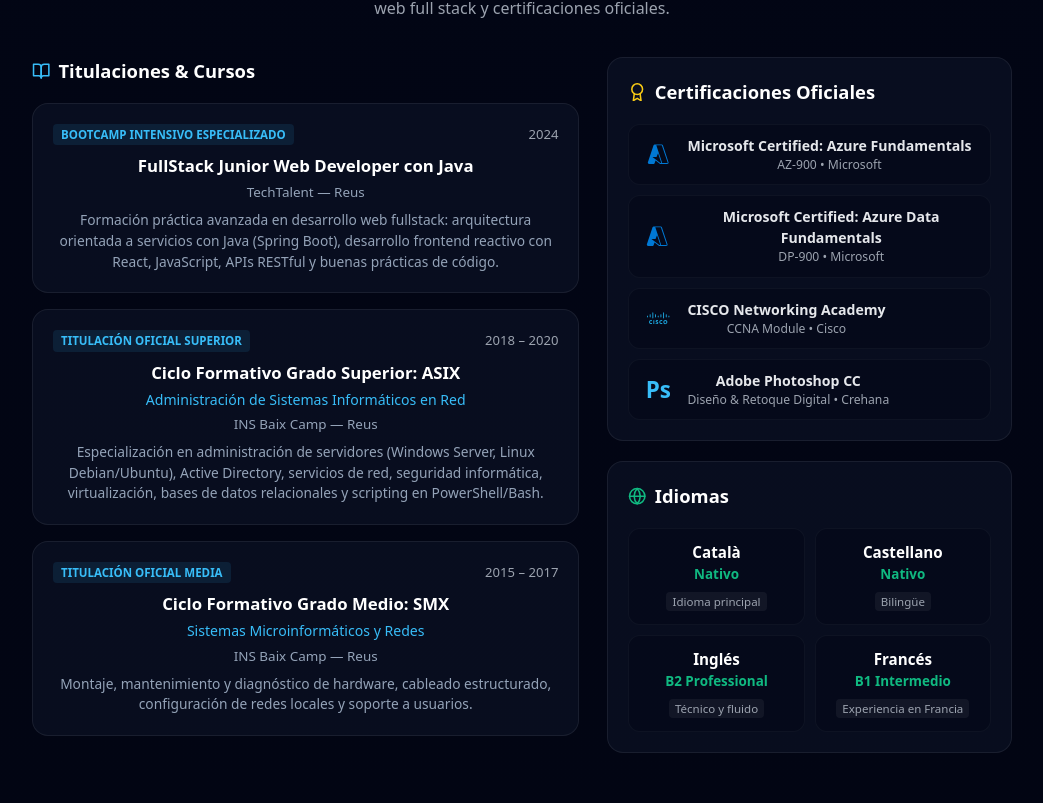
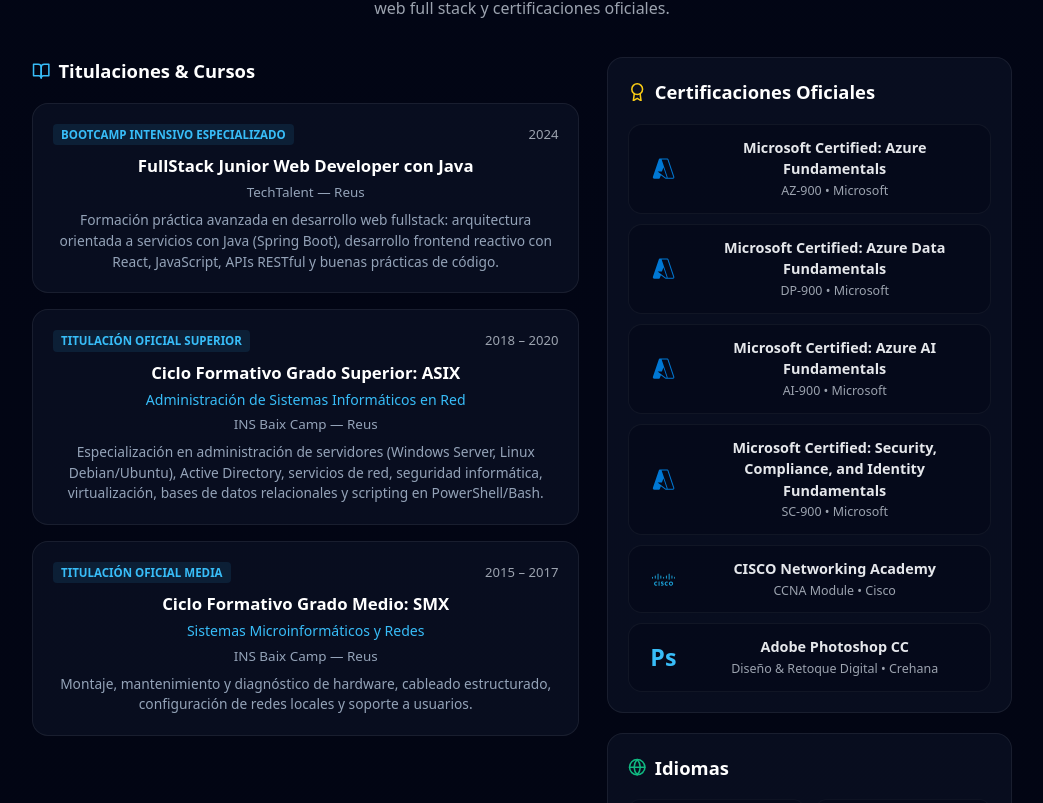
Before and after one commit to KillianTR/Portfolio, a React (Vite) app: page / in a window 1280 px wide. Shown: the part 5157-5960 px from the top of the page, without its empty margins (118-1161 px from the left). Built offline with nearby package versions, Linux system fonts and the light colour scheme.

Commit message:
feat: add 4 Microsoft certifications, center certificate card text, and set Catalan language name in Spanish mode

```diff
--- a/src/components/Education.jsx
+++ b/src/components/Education.jsx
@@ -77,6 +77,18 @@
     icon: <VscAzure style={{ color: "#0078d4" }} />,
   },
   {
+    name: "Microsoft Certified: Azure AI Fundamentals",
+    code: "AI-900",
+    issuer: "Microsoft",
+    icon: <VscAzure style={{ color: "#0078d4" }} />,
+  },
+  {
+    name: "Microsoft Certified: Security, Compliance, and Identity Fundamentals",
+    code: "SC-900",
+    issuer: "Microsoft",
+    icon: <VscAzure style={{ color: "#0078d4" }} />,
+  },
+  {
     name: "CISCO Networking Academy",
     code: "CCNA Module",
     issuer: "Cisco",
@@ -92,7 +104,7 @@
 
 const languagesData = {
   es: [
-    { name: "Català", level: "Nativo", badge: "Idioma principal" },
+    { name: "Catalán", level: "Nativo", badge: "Idioma principal" },
     { name: "Castellano", level: "Nativo", badge: "Bilingüe" },
     { name: "Inglés", level: "B2 Professional", badge: "Técnico y fluido" },
     { name: "Francés", level: "B1 Intermedio", badge: "Experiencia en Francia" },
--- a/src/styles.css
+++ b/src/styles.css
@@ -1768,35 +1768,49 @@
 .cert-item {
   display: flex;
   align-items: center;
-  gap: 12px;
-  padding: 10px 12px;
-  border-radius: 12px;
+  gap: 14px;
+  padding: 12px 16px;
+  border-radius: 14px;
   background: rgba(2, 6, 23, 0.5);
-  border: 1px solid rgba(255, 255, 255, 0.04);
+  border: 1px solid rgba(255, 255, 255, 0.05);
+  transition: all 0.2s ease;
+}
+
+.cert-item:hover {
+  border-color: rgba(56, 189, 248, 0.3);
+  transform: translateY(-1px);
 }
 
 .cert-icon-wrap {
-  font-size: 1.4rem;
+  font-size: 1.45rem;
   display: flex;
   align-items: center;
   justify-content: center;
-  width: 34px;
+  width: 36px;
+  min-width: 36px;
+  flex-shrink: 0;
 }
 
 .cert-details {
   display: flex;
   flex-direction: column;
+  align-items: center;
+  text-align: center;
+  flex: 1;
 }
 
 .cert-name {
-  font-size: 0.88rem;
+  font-size: 0.9rem;
   font-weight: 600;
   color: #e5e7eb;
+  text-align: center;
 }
 
 .cert-meta {
-  font-size: 0.76rem;
+  font-size: 0.78rem;
   color: #9ca3af;
+  text-align: center;
+  margin-top: 2px;
 }
 
 .languages-grid {
@@ -3252,3 +3266,12 @@
 [data-theme="light"] .nav-btn-text::after {
   background: #0284c7;
 }
+
+[data-theme="light"] .cert-item {
+  background: #f8fafc;
+  border-color: #e2e8f0;
+}
+
+[data-theme="light"] .cert-name {
+  color: #0f172a;
+}
```
